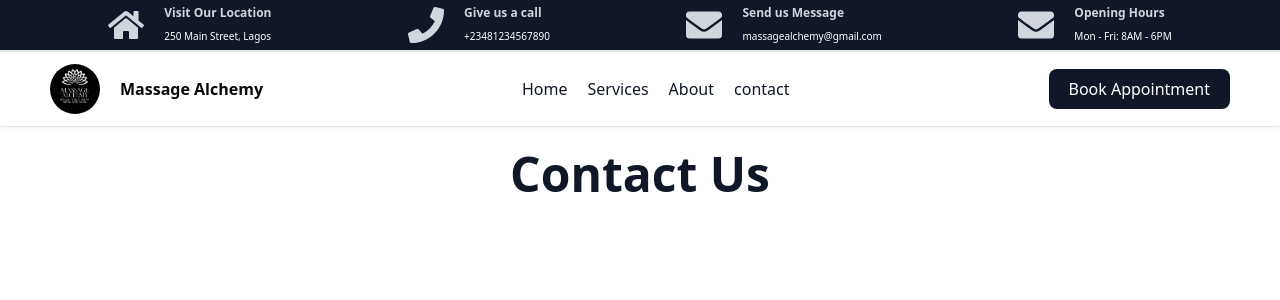
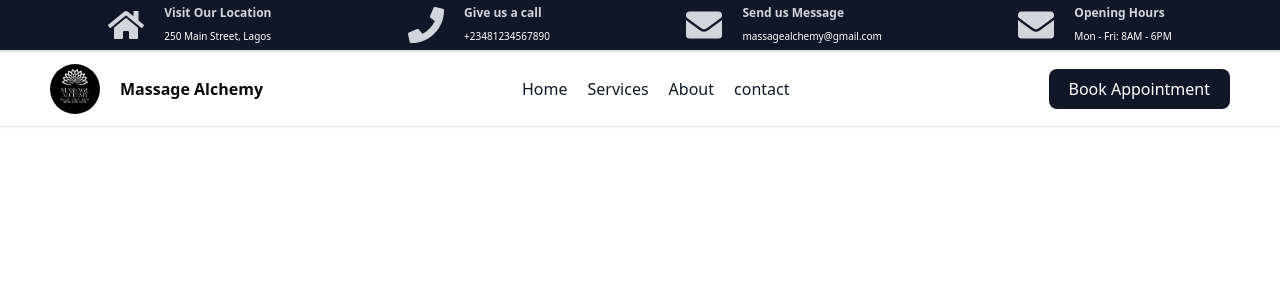
Before and after one commit to OrangeTechGuy306/alchemy_frontend, a Next.js app: page /about in a window 1280 px wide. Shown: the top 300 px of the page. Built offline with nearby package versions, Linux system fonts and the light colour scheme.

Commit message:
second commit on contact page

```diff
--- a/app/about/page.tsx
+++ b/app/about/page.tsx
@@ -7,8 +7,7 @@ import React from 'react'
 
 const AboutPage = () => {
   return (
-    <div className='pt-[150px] flex flex-col items-center justify-center py-10'>
-       <h1 className='text-5xl text-gray-900 font-bold'>Contact Us</h1>
+    <div>
 
     </div>
   )
```
